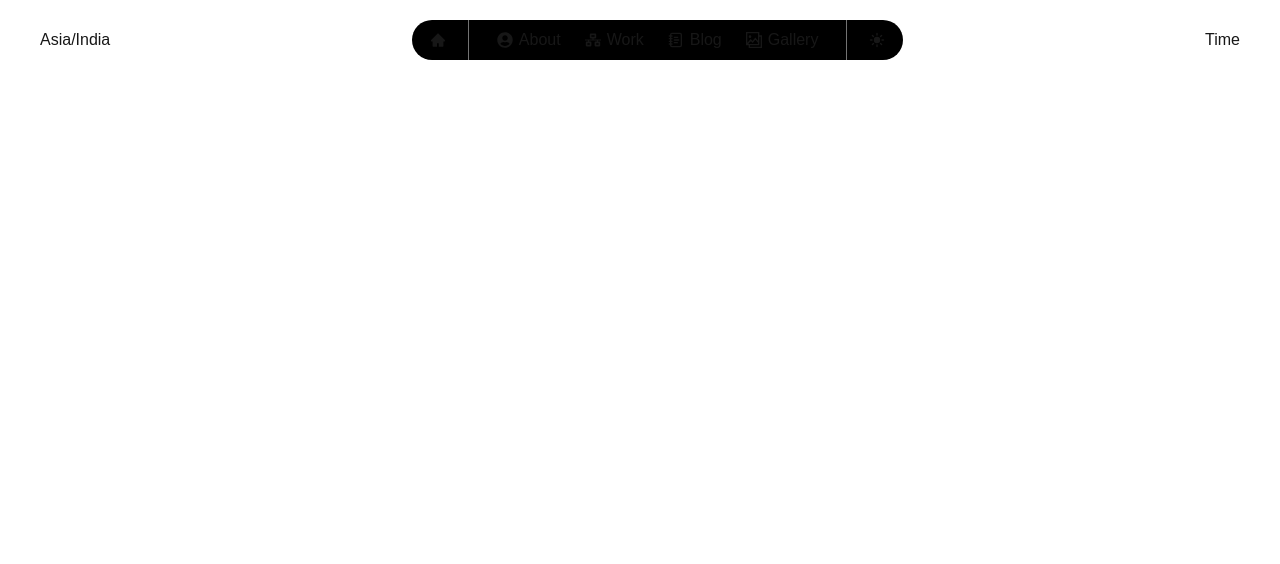
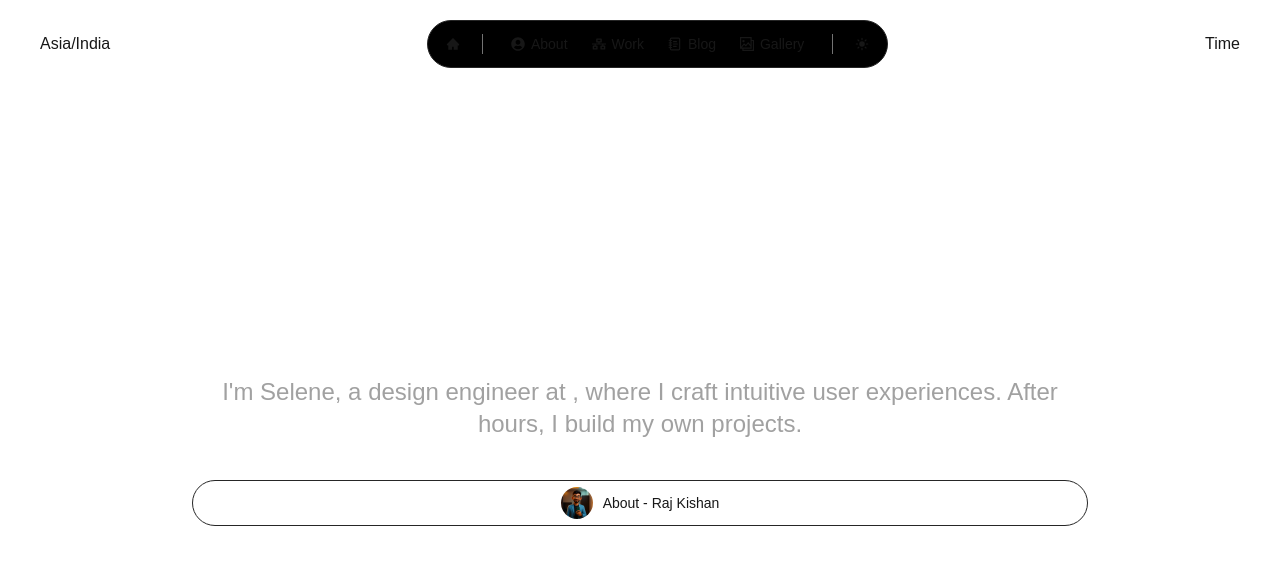
Before and after one commit to RajKishan1/portfolio, a Next.js app: page / in a window 1280 px wide. Shown: the top 564 px of the page. Built offline with nearby package versions, Linux system fonts and the light colour scheme.

Commit message:
feat:homepage

```diff
--- a/src/app/page.tsx
+++ b/src/app/page.tsx
@@ -1,3 +1,4 @@
+import HeroSection from "@/components/Home/HeroSection";
 import Navbar from "@/components/Navbar/Navbar";
 import React from "react";
 
@@ -5,6 +6,7 @@ const page = () => {
   return (
     <div className="px-10">
       <Navbar />
+      <HeroSection />
     </div>
   );
 };
--- /dev/null
+++ b/src/components/Home/HeroSection.tsx
@@ -0,0 +1,21 @@
+import React from "react";
+
+const HeroSection = () => {
+  return (
+    <div className="max-w-4xl mx-auto flex flex-col gap-10 pt-32">
+      <h1 className="text-6xl font-bold text-white text-center">
+        Building bridges between design and code
+      </h1>
+      <h4 className="text-2xl font-medium text-neutral-400 text-center">
+        I'm Selene, a design engineer at , where I craft intuitive user
+        experiences. After hours, I build my own projects.
+      </h4>
+      <div className="flex items-center justify-center gap-2.5 border-[1px] border-neutral-800 rounded-full px-1 py-1.5">
+        <img className="rounded-full size-8" src="/me.png" alt="" />
+        <p className="text-sm">About - Raj Kishan</p>
+      </div>
+    </div>
+  );
+};
+
+export default HeroSection;
--- a/src/components/Navbar/NavMenu.tsx
+++ b/src/components/Navbar/NavMenu.tsx
@@ -7,10 +7,10 @@ import { FaUserCircle } from "react-icons/fa";
 import { IoSunny } from "react-icons/io5";
 
 const Class =
-  "flex gap-1.5 items-center rounded-full hover:border-neutral-600 hover:bg-neutral-800 px-3 py-2 ";
+  "flex gap-1.5 items-center rounded-full hover:border-neutral-600 hover:bg-neutral-800 px-3 py-0 ";
 const NavMenu = () => {
   return (
-    <div className="bg-black rounded-full px-2  flex gap-3 items-center">
+    <div className="bg-black rounded-full px-2 py-1.5 flex gap-3 items-center border-[1px] border-neutral-800 text-sm">
       <div className="rounded-full hover:bg-neutral-700 p-2.5">
         <AiFillHome />
       </div>
```
